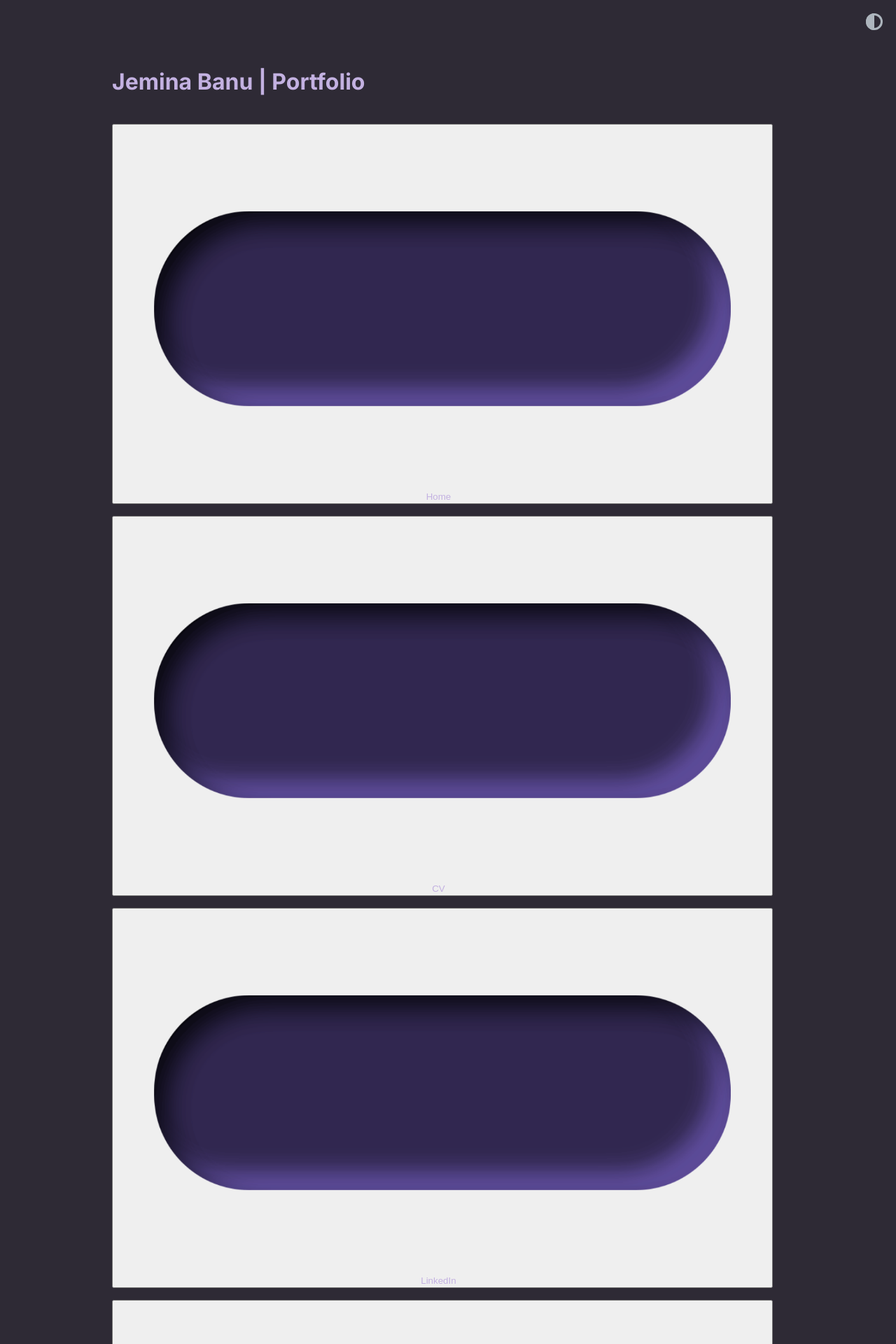
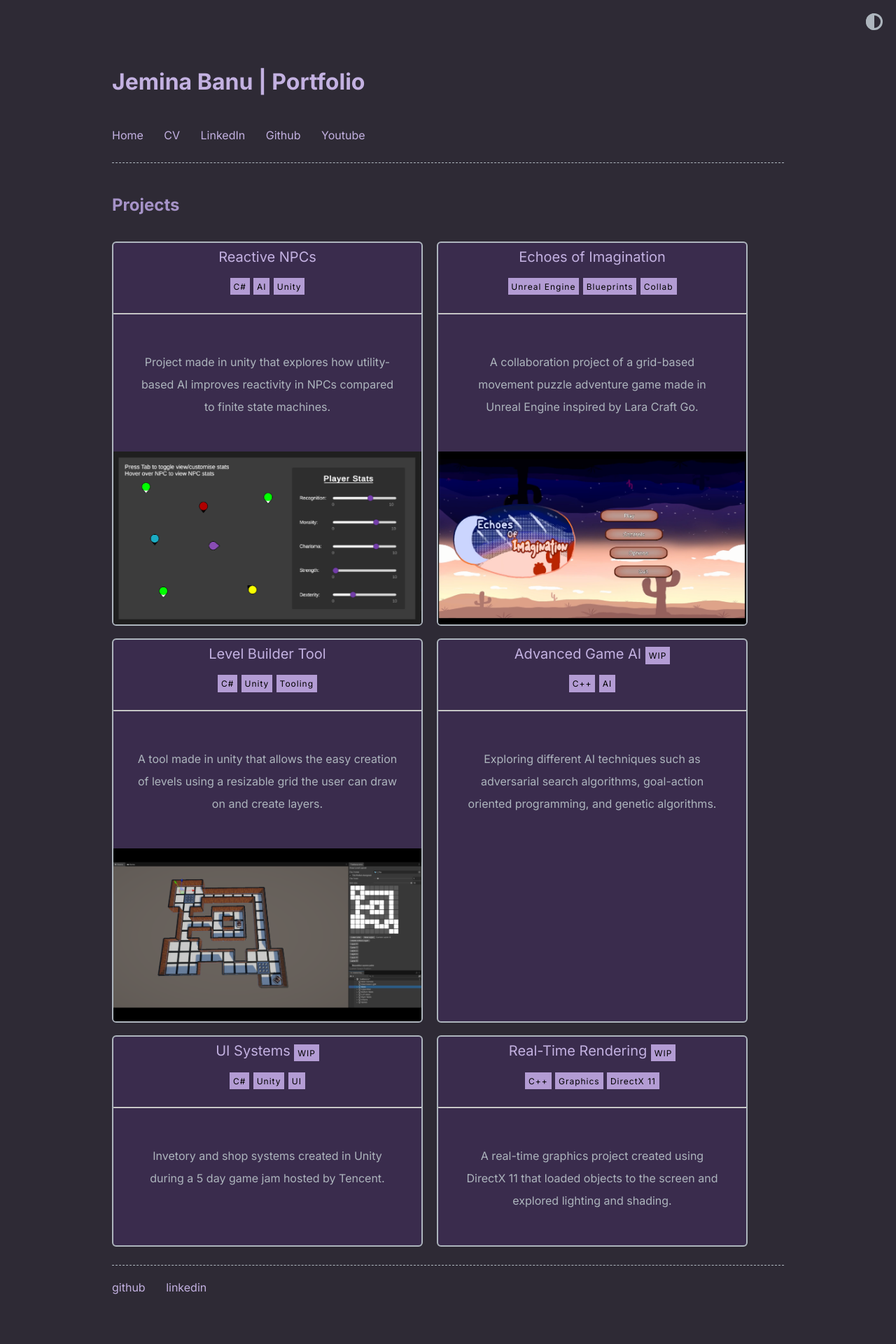
Before and after one commit to Jem-exe/jem-exe.github.io, a Jekyll site: the page built from index.md, in a window 1280 px wide. Shown: the top 1920 px of the page at 70% size. Built offline with Jekyll 4.4.1, drawn with Linux system fonts in a browser that asks for light colours.

Commit message:
go away buttons

```diff
--- a/_includes/horizontal_list.html
+++ b/_includes/horizontal_list.html
@@ -1,13 +1,10 @@
 <ul class="horizontal-list">
   {% for item in include.collection %}
     <li>
-      <button>
-        <a href="{{ item.url }}">
-          <img src="../assets/Button.png">
-          {{ item.title }}
-        </a>
-        &nbsp;&nbsp;
-      </button>
+      <a href="{{ item.url }}">
+        {{ item.title }}
+      </a>
+      &nbsp;&nbsp;
     </li>
   {% endfor %}
 </ul>
```
